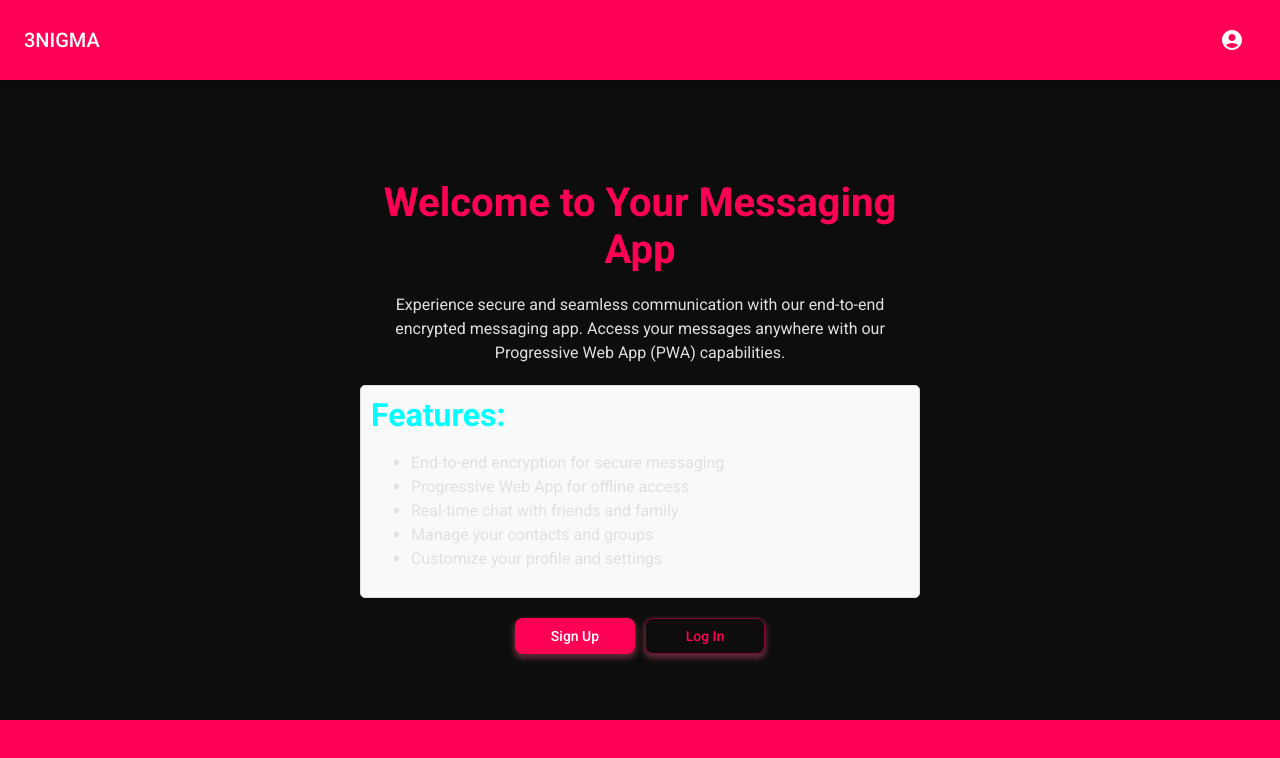
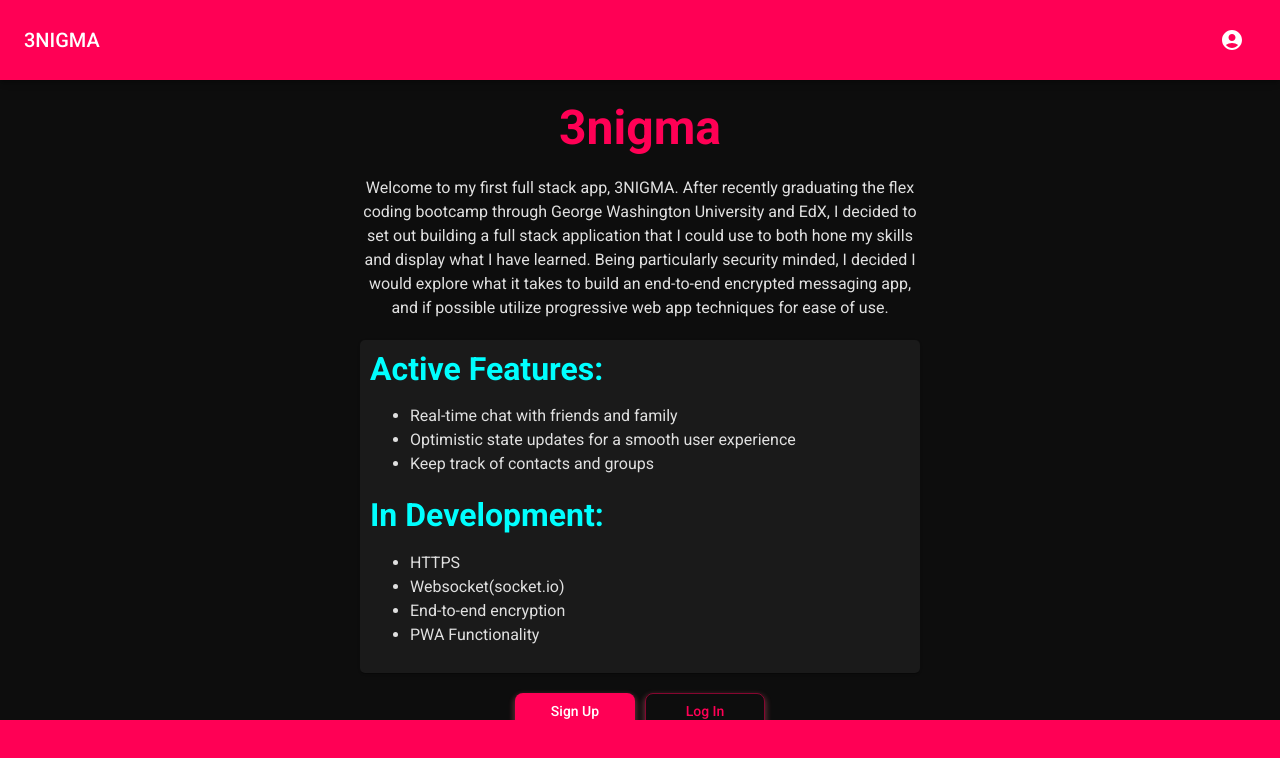
Before and after one commit to dwalley606/3nigma, a React (Vite) app in the folder client/: page / in a window 1280 px wide. Shown: the top 758 px of the page. Built offline with nearby package versions, Linux system fonts and the light colour scheme.

Commit message:
Home page retouch

```diff
--- a/client/src/pages/Home.jsx
+++ b/client/src/pages/Home.jsx
@@ -2,7 +2,7 @@
 import { useEffect } from "react";
 import { useNavigate } from "react-router-dom";
 import { useAuth } from "../context/StoreProvider";
-import { Button, Box, Typography } from "@mui/material";
+import { Button, Box, Typography, Paper } from "@mui/material";
 
 const Home = () => {
   const { state } = useAuth();
@@ -20,35 +20,37 @@ const Home = () => {
       textAlign: "center",
       maxWidth: "600px",
       margin: "0 auto",
-      marginTop: "10vh"
     }}>
-      <Typography variant="h1" sx={{ marginBottom: "20px" }}>
-        Welcome to Your Messaging App
+      <Typography variant="h1" sx={{ marginBottom: "20px", fontSize: "3rem" }}>
+        3nigma
       </Typography>
       <Typography variant="body1" sx={{ marginBottom: "20px" }}>
-        Experience secure and seamless communication with our end-to-end
-        encrypted messaging app. Access your messages anywhere with our
-        Progressive Web App (PWA) capabilities.
+      Welcome to my first full stack app, 3NIGMA. After recently graduating the flex coding bootcamp through George Washington University and EdX, I decided to set out building a full stack application that I could use to both hone my skills and display what I have learned. Being particularly security minded, I decided I would explore what it takes to build an end-to-end encrypted messaging app, and if possible utilize progressive web app techniques for ease of use.
       </Typography>
-      <Box sx={{
+      <Paper sx={{
         marginTop: "20px",
         padding: "10px",
-        border: "1px solid #ddd",
         borderRadius: "5px",
-        backgroundColor: "#f9f9f9",
         textAlign: "left"
       }}>
         <Typography variant="h2" sx={{ marginBottom: "10px" }}>
-          Features:
+          Active Features:
         </Typography>
         <ul>
-          <li>End-to-end encryption for secure messaging</li>
-          <li>Progressive Web App for offline access</li>
           <li>Real-time chat with friends and family</li>
-          <li>Manage your contacts and groups</li>
-          <li>Customize your profile and settings</li>
+          <li>Optimistic state updates for a smooth user experience</li>
+          <li>Keep track of contacts and groups</li>
         </ul>
-      </Box>
+        <Typography variant="h2" sx={{ marginBottom: "10px", marginTop: "20px" }}>
+          In Development:
+        </Typography>
+        <ul>
+          <li>HTTPS</li>
+          <li>Websocket(socket.io)</li>
+          <li>End-to-end encryption</li>
+          <li>PWA Functionality</li>
+        </ul>
+      </Paper>
       <Box sx={{
         marginTop: "20px",
         display: "flex",
```
